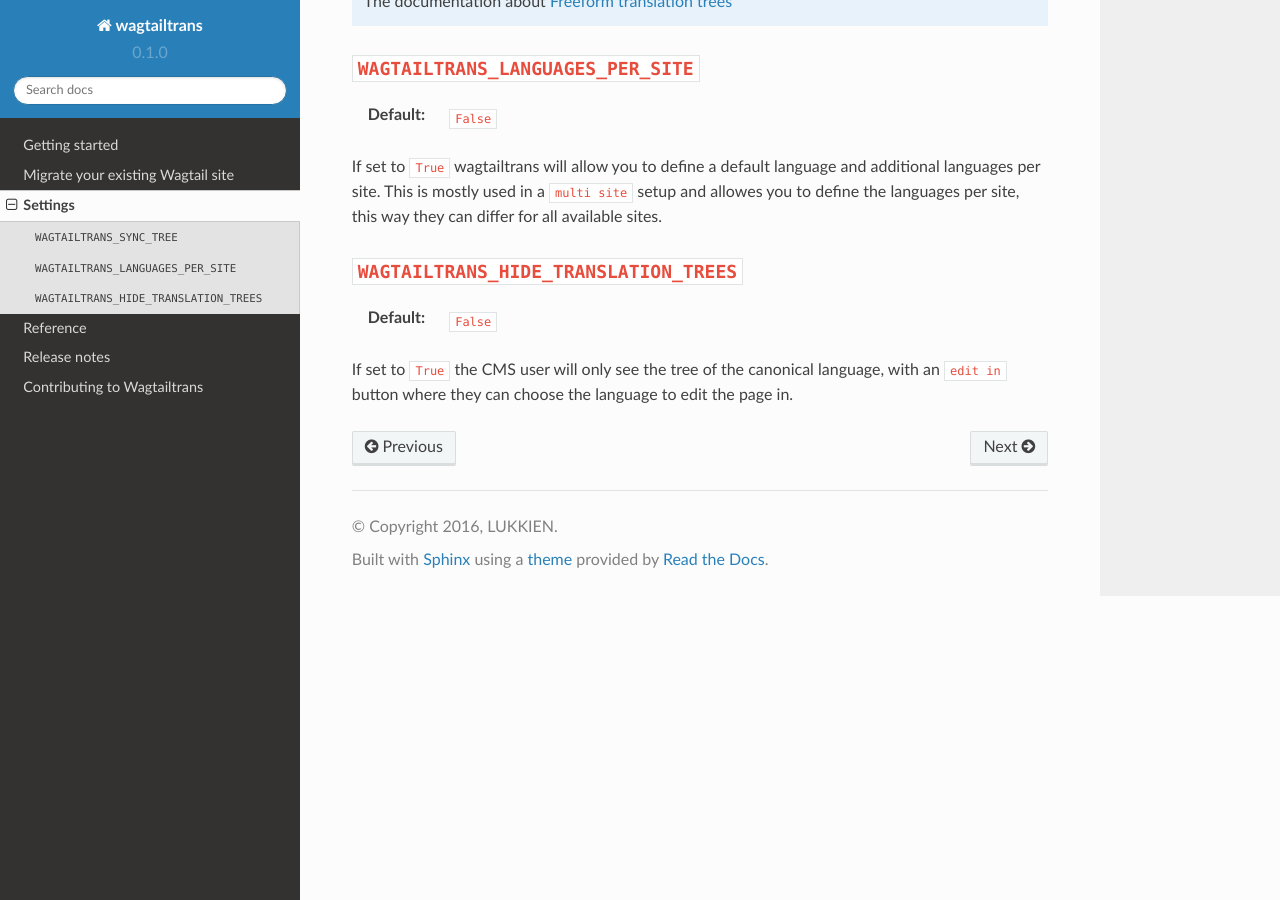
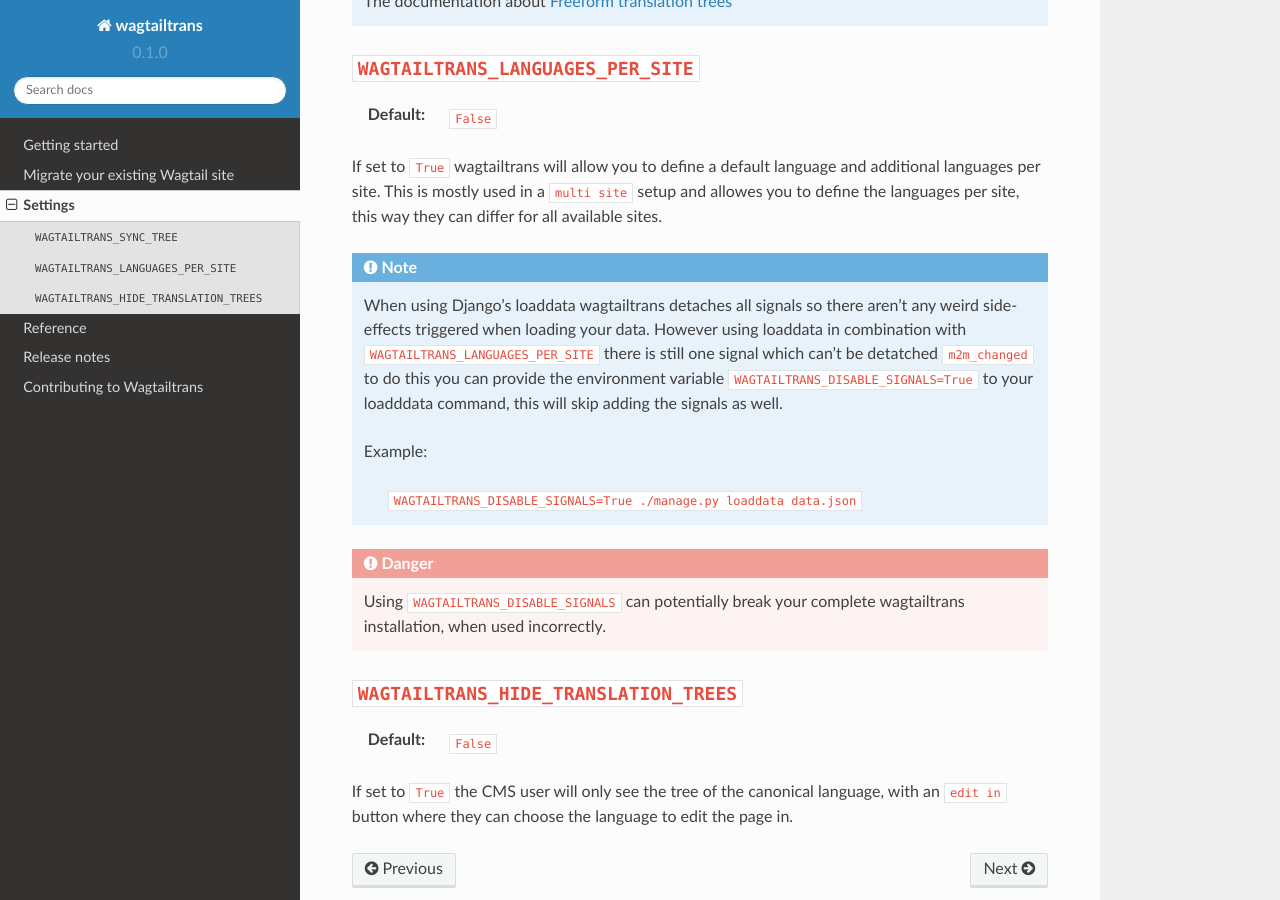
Before and after one commit to wagtail/wagtailtrans, a Sphinx documentation site: the page built from docs/source/settings.rst, in a window 1280 px wide and 900 px high, scrolled down 563 px. Built offline with Sphinx 7.4.7 and the Read the Docs theme 2.0.0, drawn with Linux system fonts in a browser that asks for light colours.

Commit message:
Add env var WAGTAILTRANS_DISABLE_SIGNALS to disable many to many signal
The ``disable_for_loaddata`` decorator isn't working for m2m_changed
signals, since they don't support the ``raw`` kwarg and most likely
won't support this in the near future. So when using loaddata in
combination with ``WAGTAILTRANS_LANGUAGES_PER_SITE`` there are still
some side-effects triggered.

the env variable ``WAGTAILTRANS_DISABLE_SIGNALS`` can be provided to
skip m2m_changed signals as well.

```diff
--- a/docs/source/settings.rst
+++ b/docs/source/settings.rst
@@ -35,6 +35,25 @@
 allowes you to define the languages per site, this way they can differ for all
 available sites.
 
+.. note::
+
+    When using Django's loaddata wagtailtrans detaches all signals so there
+    aren't any weird side-effects triggered when loading your data. However
+    using loaddata in combination with ``WAGTAILTRANS_LANGUAGES_PER_SITE`` there
+    is still one signal which can't be detatched ``m2m_changed`` to do this you
+    can provide the environment variable ``WAGTAILTRANS_DISABLE_SIGNALS=True`` to
+    your loadddata command, this will skip adding the signals as well.
+
+    Example:
+
+        ``WAGTAILTRANS_DISABLE_SIGNALS=True ./manage.py loaddata data.json``
+
+
+.. danger::
+
+    Using ``WAGTAILTRANS_DISABLE_SIGNALS`` can potentially break your complete
+    wagtailtrans installation, when used incorrectly.
+
 
 ``WAGTAILTRANS_HIDE_TRANSLATION_TREES``
 ---------------------------------------
```
Also changed, not shown: 1 other file.
